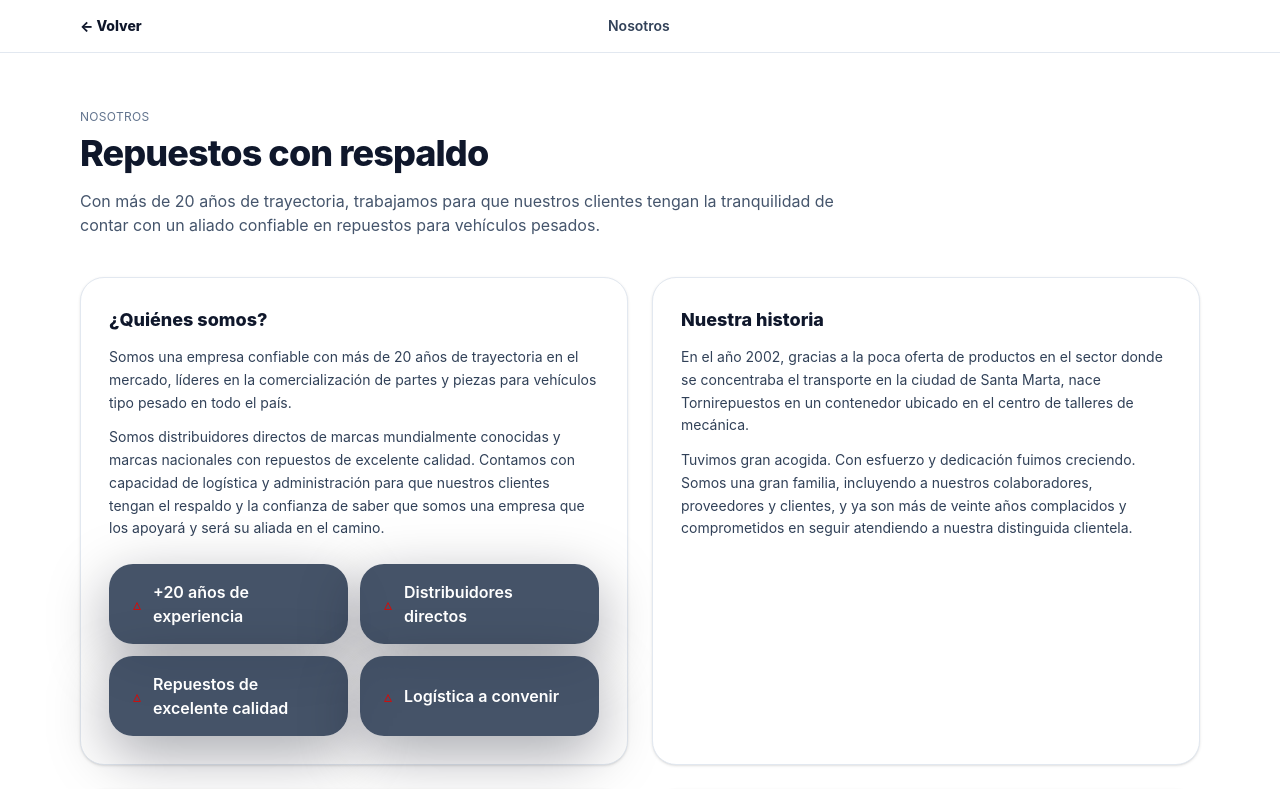
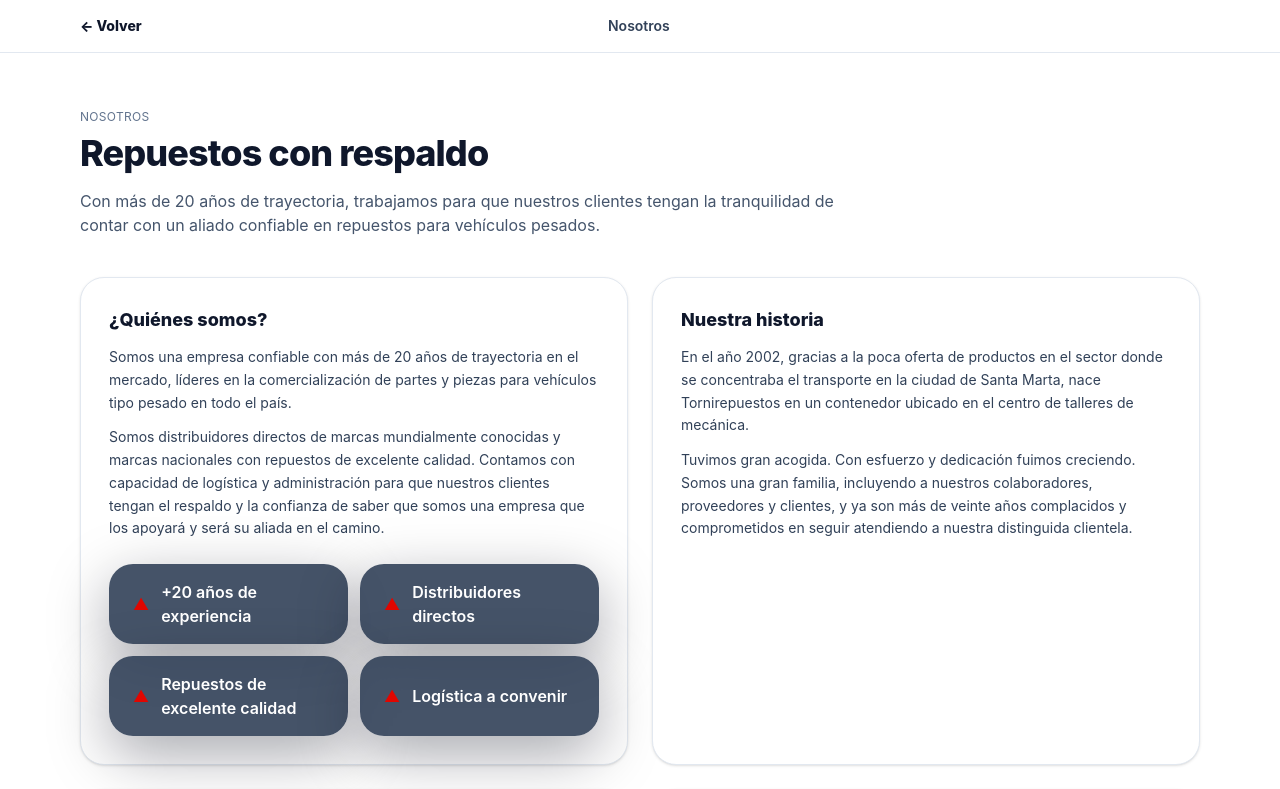
Before and after one commit to julianchocmanrique/Tornirepuestos-web, a Next.js app: page /tornirepuestos/nosotros in a window 1280 px wide. Shown: the top 789 px of the page. Built offline with nearby package versions, Linux system fonts and the light colour scheme.

Commit message:
Use filled red triangle icon

```diff
--- a/src/app/categorias/[slug]/page.tsx
+++ b/src/app/categorias/[slug]/page.tsx
@@ -118,7 +118,7 @@ export default async function Page({
               {cat.whatYouCanAsk.map((x) => (
                 <li key={x} className="flex gap-2">
                   <span className="mt-0.5" style={{ color: "#E10600" }}>
-                    ▵
+                    ▲
                   </span>
                   <span>{x}</span>
                 </li>
--- a/src/app/nosotros/page.tsx
+++ b/src/app/nosotros/page.tsx
@@ -54,7 +54,7 @@ export default function Page() {
                   key={x}
                   className="flex items-center gap-3 rounded-3xl bg-slate-700/90 px-6 py-4 text-white shadow-[0_18px_60px_rgba(2,6,23,0.35)]"
                 >
-                  <span style={{ color: ACCENT }}>▵</span>
+                  <span style={{ color: ACCENT }}>▲</span>
                   <span className="text-base font-semibold">{x}</span>
                 </div>
               ))}
--- a/src/app/page.tsx
+++ b/src/app/page.tsx
@@ -480,7 +480,7 @@ export default function Page() {
                   key={x}
                   className="flex items-center gap-3 rounded-3xl bg-slate-700/90 px-6 py-4 text-white shadow-[0_18px_60px_rgba(2,6,23,0.35)]"
                 >
-                  <span style={{ color: brand.colors.accent }}>▵</span>
+                  <span style={{ color: brand.colors.accent }}>▲</span>
                   <span className="text-base font-semibold">{x}</span>
                 </div>
               ))}
```
